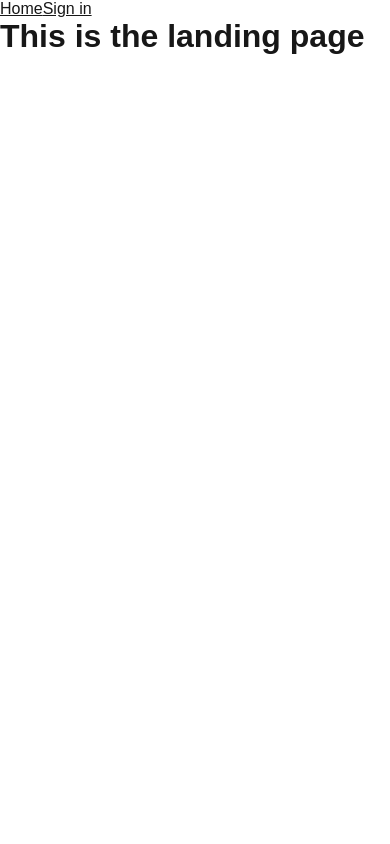
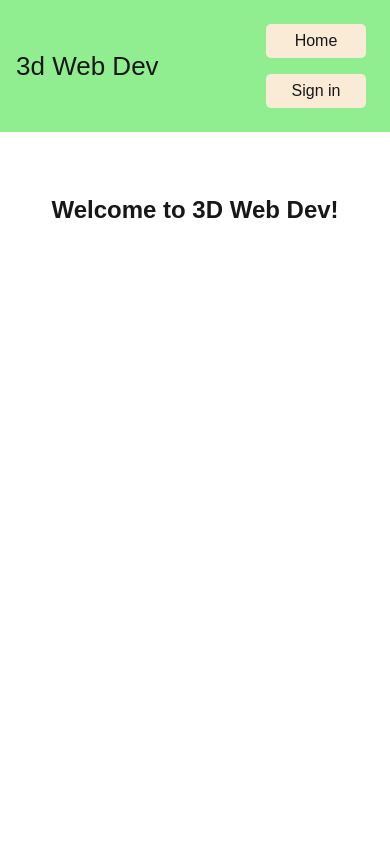
Before and after one commit to rmarafioti/3d_wd, a Next.js app: page / in a window 390 px wide. Shown: the top 844 px of the page. Built offline with nearby package versions, Linux system fonts and the light colour scheme; no server answers.

Commit message:
styling(navbar, footer): -add v1 layout styling for navbar and footer with responsiveness

```diff
--- a/src/app/_components/AuthButton.jsx
+++ b/src/app/_components/AuthButton.jsx
@@ -6,6 +6,8 @@ import Link from "next/link";
 import { useRouter } from "next/navigation";
 import { apiFetch } from "../_lib/apiFetch";
 import { useAuth } from "../_hooks/useAuth";
+
+import stlyes from "../_styling/navbar.module.css";
 
 export default function AuthButton() {
   const router = useRouter();
@@ -22,10 +24,15 @@ export default function AuthButton() {
     }
   }
 
-  if (!user) return <Link href="/sign-in">Sign in</Link>;
+  if (!user)
+    return (
+      <Link href="/sign-in" className={stlyes.signButton}>
+        Sign in
+      </Link>
+    );
 
   return (
-    <button type="button" onClick={handleSignOut}>
+    <button type="button" onClick={handleSignOut} className={stlyes.signButton}>
       Sign out
     </button>
   );
--- a/src/app/_layout/Footer.jsx
+++ b/src/app/_layout/Footer.jsx
@@ -1,5 +1,9 @@
 // Footer: site footer. Placeholder until content is decided.
 
 export default function Footer() {
-  return <footer></footer>;
+  return (
+    <footer>
+      <p>&copy; {new Date().getFullYear()} 3dWebDev All rights reserved.</p>
+    </footer>
+  );
 }
--- a/src/app/_layout/Navbar.jsx
+++ b/src/app/_layout/Navbar.jsx
@@ -3,11 +3,18 @@
 import Link from "next/link";
 import AuthButton from "../_components/AuthButton";
 
+import stlyes from "../_styling/navbar.module.css";
+
 export default function Navbar() {
   return (
     <nav>
-      <Link href="/">Home</Link>
-      <AuthButton />
+      <header>3d Web Dev</header>
+      <div className={stlyes.controlContainer}>
+        <Link href="/" className={stlyes.home}>
+          Home
+        </Link>
+        <AuthButton />
+      </div>
     </nav>
   );
 }
--- /dev/null
+++ b/src/app/_styling/navbar.module.css
@@ -0,0 +1,42 @@
+.controlContainer {
+  display: flex;
+  justify-content: space-between;
+  padding: 1rem;
+  width: 400px;
+}
+
+.home,
+.signButton {
+  padding: 1rem;
+  border-radius: 5px;
+  width: 140px;
+  text-align: center;
+  text-decoration: none;
+
+  background-color: antiquewhite;
+  transition: background-color 300ms ease-in-out;
+}
+
+.home:hover,
+.signButton:hover {
+  background-color: white;
+}
+
+@media (max-width: 667px) {
+  .controlContainer {
+    flex-direction: column;
+    width: 120px;
+    height: 100px;
+    padding: 0.5rem;
+    align-items: flex-end;
+  }
+  .home,
+  .signButton {
+    padding: 0.5rem;
+    width: 100px;
+  }
+  .home:hover,
+  .signButton:hover {
+    background-color: antiquewhite;
+  }
+}
--- a/src/app/globals.css
+++ b/src/app/globals.css
@@ -8,6 +8,13 @@
     --background: #0a0a0a;
     --foreground: #ededed;
   }
+}
+
+* {
+  box-sizing: border-box;
+  padding: 0;
+  margin: 0;
+  border: 0px solid red;
 }
 
 html {
@@ -31,14 +38,54 @@ body {
   -moz-osx-font-smoothing: grayscale;
 }
 
-* {
-  box-sizing: border-box;
-  padding: 0;
-  margin: 0;
+a {
+  color: inherit;
 }
 
-a {
-  color: inherit;
+article {
+  padding-top: 4rem;
+  height: 100vh;
+  width: 100vw;
+  display: flex;
+  flex-direction: column;
+  align-items: center;
+  text-align: center;
+}
+
+header {
+  font-size: 26px;
+}
+
+nav,
+footer {
+  padding: 1rem;
+  background-color: lightgreen;
+  display: flex;
+  justify-content: space-between;
+  align-items: center;
+}
+
+footer {
+  width: 100vw;
+  display: flex;
+  flex-direction: column;
+  align-items: center;
+}
+
+button {
+  padding: 1rem;
+  width: 140px;
+  text-align: center;
+  text-decoration: none;
+
+  background-color: white;
+}
+
+@media (max-width: 667px) {
+  nav,
+  footer {
+    width: 100vw;
+  }
 }
 
 @media (prefers-color-scheme: dark) {
--- a/src/app/layout.js
+++ b/src/app/layout.js
@@ -6,7 +6,7 @@ import Navbar from "./_layout/Navbar";
 import Footer from "./_layout/Footer";
 
 export const metadata = {
-  title: "Create Next App",
+  title: "3D Wed Dev",
   description: "Generated by create next app",
 };
 
--- a/src/app/page.js
+++ b/src/app/page.js
@@ -1,5 +1,9 @@
 // Landing page: public and static for SEO. Must stay a Server Component with no fetching.
 
 export default function Home() {
-  return <h1>This is the landing page</h1>;
+  return (
+    <article>
+      <h1>Welcome to 3D Web Dev!</h1>
+    </article>
+  );
 }
```
